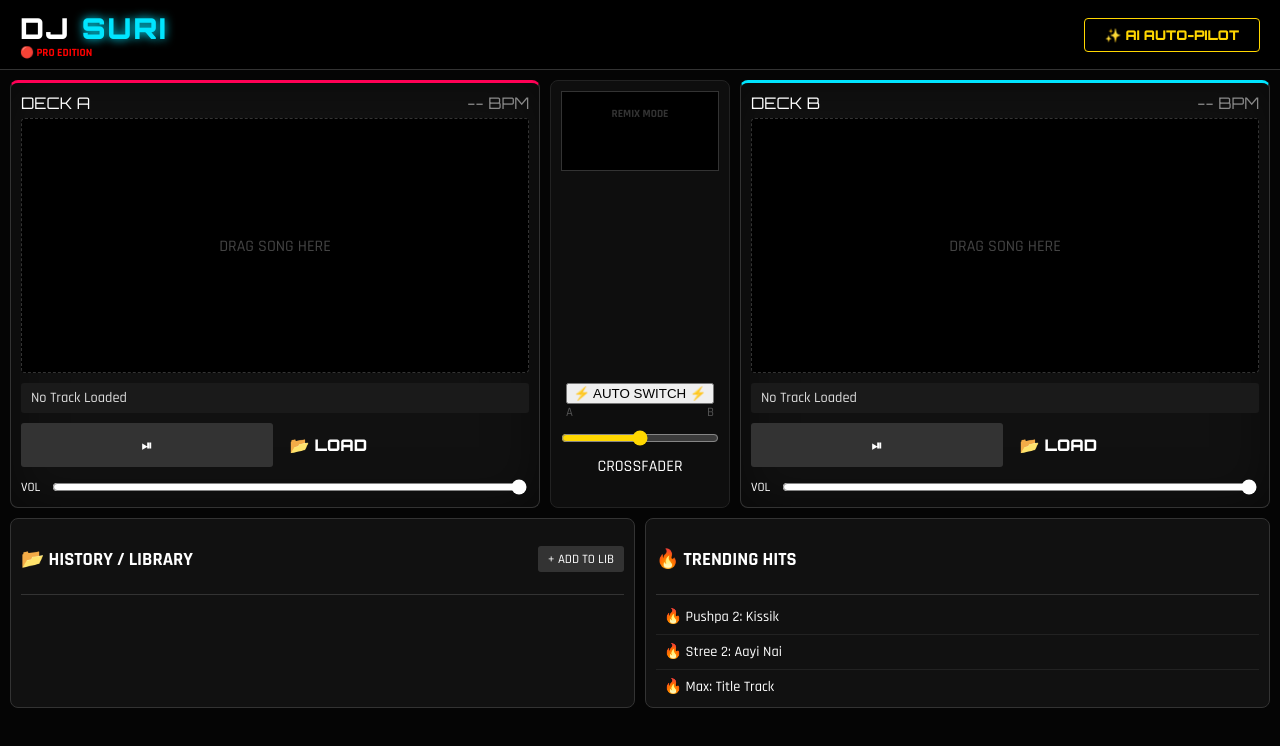
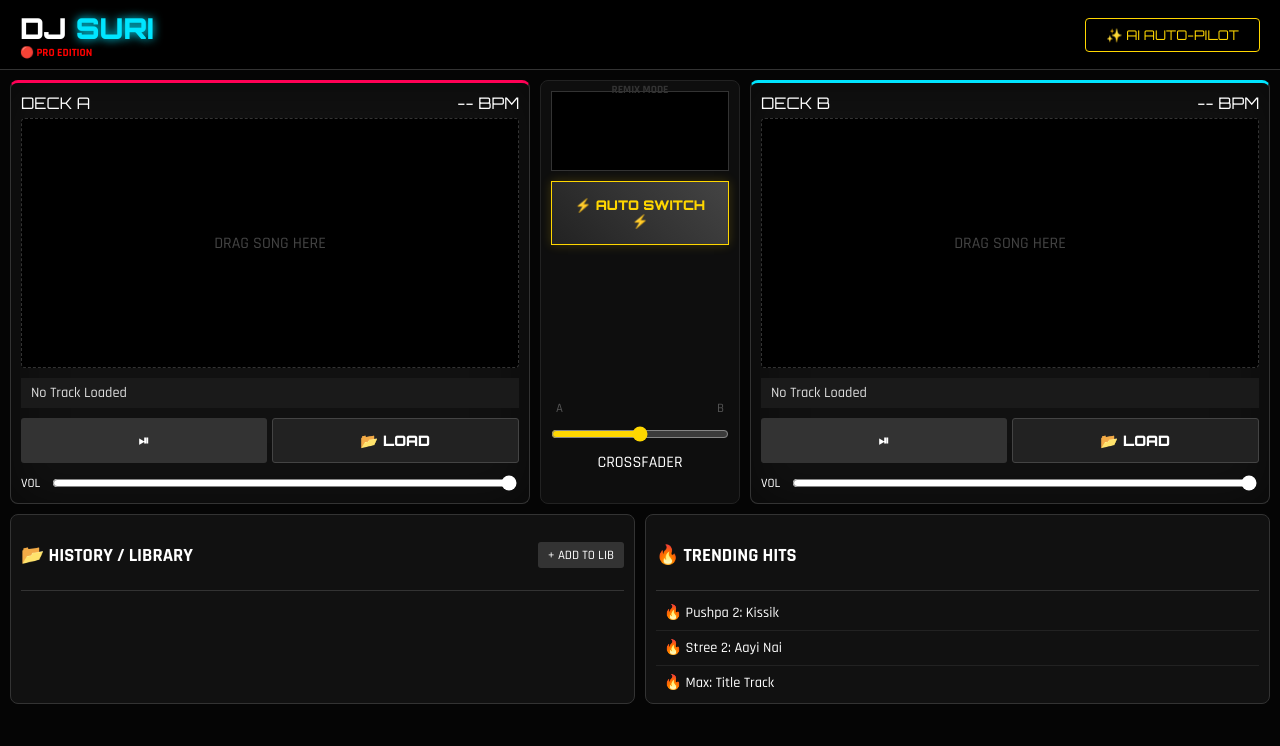
Before and after one commit to Suraj2365/aidj3, a plain HTML site: page index.html in a window 1280 px wide. Drawn offline with Linux system fonts and the light colour scheme.

Commit message:
style.css

```diff
--- a/style.css
+++ b/style.css
@@ -1,8 +1,8 @@
 :root {
     --bg: #050505;
     --panel: #111;
-    --neon-a: #ff0055; /* Pink */
-    --neon-b: #00e5ff; /* Cyan */
+    --neon-a: #ff0055;
+    --neon-b: #00e5ff;
     --gold: #ffd700;
     --text: #fff;
 }
@@ -22,170 +22,89 @@ body {
 
 /* HEADER */
 header {
-    display: flex;
-    justify-content: space-between;
-    align-items: center;
-    padding: 10px 20px;
-    background: #000;
-    border-bottom: 1px solid #333;
-    height: 70px;
+    display: flex; justify-content: space-between; align-items: center;
+    padding: 10px 20px; background: #000; border-bottom: 1px solid #333; height: 70px;
 }
-h1 { margin: 0; font-family: 'Orbitron'; font-size: 1.8rem; letter-spacing: 2px; }
+h1 { margin: 0; font-family: 'Orbitron'; font-size: 1.8rem; }
 .neon-blue { color: var(--neon-b); text-shadow: 0 0 10px var(--neon-b); }
 .live-tag { font-size: 0.7rem; color: #f00; font-weight: bold; animation: pulse 2s infinite; }
-
-.ai-power-btn {
-    background: transparent;
-    border: 1px solid var(--gold);
-    color: var(--gold);
-    padding: 8px 20px;
-    font-family: 'Orbitron';
-    cursor: pointer;
-    font-weight: bold;
-    transition: 0.3s;
-    border-radius: 4px;
-}
-.ai-power-btn.active {
-    background: var(--gold);
-    color: #000;
-    box-shadow: 0 0 20px var(--gold);
-}
+.ai-power-btn { background: transparent; border: 1px solid var(--gold); color: var(--gold); padding: 8px 20px; font-family: 'Orbitron'; cursor: pointer; border-radius: 4px; }
+.ai-power-btn.active { background: var(--gold); color: #000; box-shadow: 0 0 20px var(--gold); }
 
 /* MAIN CONSOLE GRID */
 .console-grid {
-    flex: 2;
-    display: grid;
-    grid-template-columns: 1fr 180px 1fr; /* Fixed width mixer */
-    gap: 10px;
-    padding: 10px;
-    min-height: 0; /* Important for flex scaling */
+    flex: 2; display: grid; grid-template-columns: 1fr 200px 1fr; gap: 10px; padding: 10px; min-height: 0;
 }
 
 /* DECK STYLES */
 .deck-panel {
-    background: var(--panel);
-    border: 1px solid #333;
-    border-radius: 8px;
-    display: flex;
-    flex-direction: column;
-    padding: 10px;
-    position: relative;
+    background: var(--panel); border: 1px solid #333; border-radius: 8px;
+    display: flex; flex-direction: column; padding: 10px; position: relative;
     box-shadow: inset 0 0 50px rgba(0,0,0,0.5);
 }
-
 #deck-a { border-top: 3px solid var(--neon-a); }
 #deck-b { border-top: 3px solid var(--neon-b); }
 
 .deck-top { display: flex; justify-content: space-between; margin-bottom: 5px; font-family: 'Orbitron'; }
-.bpm-display { color: #888; }
-
-/* Visualizer Fixed Height to prevent UI breakage */
 .visualizer-box {
-    flex: 1;
-    background: #000;
-    border-radius: 4px;
-    position: relative;
-    border: 1px dashed #333;
-    min-height: 100px;
-    overflow: hidden;
+    flex: 1; background: #000; border-radius: 4px; position: relative;
+    border: 1px dashed #333; min-height: 100px;
 }
 .visualizer-box.drag-over { background: #222; border-color: #fff; }
-
 canvas { width: 100%; height: 100%; display: block; }
 .drag-hint { position: absolute; top: 50%; left: 50%; transform: translate(-50%, -50%); color: #444; pointer-events: none; }
 
-.track-name-box {
-    height: 30px;
-    background: #1a1a1a;
-    margin: 10px 0;
-    display: flex;
-    align-items: center;
-    padding: 0 10px;
-    overflow: hidden;
-    border-radius: 3px;
-    white-space: nowrap;
-}
+.track-name-box { height: 30px; background: #1a1a1a; margin: 10px 0; display: flex; align-items: center; padding: 0 10px; overflow: hidden; white-space: nowrap; }
 .scrolling-text { font-size: 0.9rem; color: #ddd; }
 
+/* CONTROLS */
 .deck-controls { display: flex; gap: 5px; margin-bottom: 10px; }
-.ctrl-btn { flex: 1; padding: 12px; border: none; cursor: pointer; font-weight: bold; border-radius: 3px; font-family: 'Orbitron'; }
-.play { background: #333; color: white; }
-.fx { background: #220033; color: #d0f; border: 1px solid #50f; }
+.ctrl-btn { flex: 1; padding: 12px; border: none; cursor: pointer; font-weight: bold; border-radius: 3px; font-family: 'Orbitron'; text-align: center; color: white;}
+.play { background: #333; }
+.load-btn { background: #222; border: 1px solid #444; display: flex; align-items: center; justify-content: center; font-size: 0.9rem; }
+.load-btn:hover { background: #333; }
 .play:hover { background: #444; }
-.fx:active { background: #d0f; color: white; }
 
 .fader-box { display: flex; align-items: center; gap: 10px; font-size: 0.8rem; }
 .vol-slider { flex: 1; cursor: pointer; accent-color: #fff; }
 
 /* MIXER PANEL */
 .mixer-panel {
-    background: #0e0e0e;
-    border-radius: 8px;
-    display: flex;
-    flex-direction: column;
-    align-items: center;
-    padding: 10px;
-    border: 1px solid #222;
+    background: #0e0e0e; border-radius: 8px; display: flex;
+    flex-direction: column; align-items: center; padding: 10px; border: 1px solid #222;
 }
+.mixer-screen { width: 100%; height: 80px; background: #000; margin-bottom: 10px; border: 1px solid #333; display: flex; flex-direction: column; align-items: center; justify-content: center; }
+#remix-light { font-size: 0.7rem; color: #333; font-weight: bold; margin-bottom: 5px; }
+#remix-light.active { color: #0f0; text-shadow: 0 0 10px #0f0; }
 
-.mixer-screen {
-    width: 100%;
-    height: 80px;
-    background: #000;
-    margin-bottom: auto;
-    border: 1px solid #333;
-    display: flex;
-    flex-direction: column;
-    align-items: center;
-    justify-content: center;
+/* AUTO MIX BUTTON */
+.auto-mix-btn {
+    width: 100%; padding: 15px; margin-bottom: 20px;
+    background: linear-gradient(45deg, #222, #444);
+    border: 1px solid var(--gold); color: var(--gold);
+    font-family: 'Orbitron'; font-weight: bold; cursor: pointer;
+    box-shadow: 0 0 10px rgba(255, 215, 0, 0.2); transition: 0.2s;
 }
-#remix-light { font-size: 0.7rem; color: #333; font-weight: bold; transition: 0.2s; margin-bottom: 5px; }
-#remix-light.active { color: #0f0; text-shadow: 0 0 10px #0f0; }
-#beat-viz { height: 30px; width: 100%; }
+.auto-mix-btn:active { transform: scale(0.98); background: var(--gold); color: #000; }
 
-.crossfader-group { width: 100%; text-align: center; margin-bottom: 20px; }
+.crossfader-group { width: 100%; text-align: center; margin-top: auto; margin-bottom: 20px; }
 #crossfader { width: 100%; cursor: pointer; margin: 10px 0; accent-color: var(--gold); }
 .xf-labels { display: flex; justify-content: space-between; padding: 0 5px; font-size: 0.8rem; color: #555; }
 
 /* LIBRARY */
-.library-wrapper {
-    height: 200px;
-    display: flex;
-    gap: 10px;
-    padding: 0 10px 10px 10px;
-}
-.library-col, .trending-col {
-    flex: 1;
-    background: #111;
-    border: 1px solid #333;
-    border-radius: 8px;
-    display: flex;
-    flex-direction: column;
-    padding: 10px;
-}
+.library-wrapper { height: 200px; display: flex; gap: 10px; padding: 0 10px 10px 10px; }
+.library-col, .trending-col { flex: 1; background: #111; border: 1px solid #333; border-radius: 8px; display: flex; flex-direction: column; padding: 10px; }
 .lib-head { display: flex; justify-content: space-between; align-items: center; margin-bottom: 5px; border-bottom: 1px solid #333; padding-bottom: 5px; }
-.btn-small { background: #333; padding: 5px 10px; font-size: 0.8rem; cursor: pointer; border-radius: 3px; }
+.btn-small { background: #333; padding: 5px 10px; font-size: 0.8rem; cursor: pointer; border-radius: 3px; color: #fff;}
 
 ul { list-style: none; padding: 0; margin: 0; overflow-y: auto; flex: 1; }
 li { padding: 8px; border-bottom: 1px solid #222; display: flex; justify-content: space-between; cursor: pointer; font-size: 0.9rem; }
 li:hover { background: #222; color: var(--neon-b); }
 
-/* MODAL */
-.modal { position: fixed; inset: 0; background: rgba(0,0,0,0.8); display: flex; align-items: center; justify-content: center; z-index: 100; }
-.hidden { display: none; }
-.modal-box { background: #222; padding: 20px; border-radius: 8px; text-align: center; border: 1px solid var(--gold); }
-.deck-select-row { display: flex; gap: 10px; margin: 20px 0; }
-.deck-btn { padding: 15px 30px; border: none; font-weight: bold; cursor: pointer; font-family: 'Orbitron'; }
-.deck-btn.a { background: var(--neon-a); color: white; }
-.deck-btn.b { background: var(--neon-b); color: #000; }
-.close-btn { background: transparent; color: #aaa; border: 1px solid #555; padding: 5px 15px; cursor: pointer; }
-
 @keyframes pulse { 0% { opacity: 0.5; } 50% { opacity: 1; } 100% { opacity: 0.5; } }
 
-/* MOBILE RESPONSIVE */
 @media (max-width: 700px) {
     .console-grid { grid-template-columns: 1fr; overflow-y: auto; }
-    .mixer-panel { flex-direction: row; height: 80px; justify-content: space-between; }
-    .mixer-screen { width: 80px; height: 100%; margin: 0; }
-    .crossfader-group { flex: 1; margin: 0 0 0 15px; }
+    .mixer-panel { flex-direction: row; height: 80px; }
+    .auto-mix-btn { width: auto; font-size: 0.8rem; padding: 10px; }
 }
```
